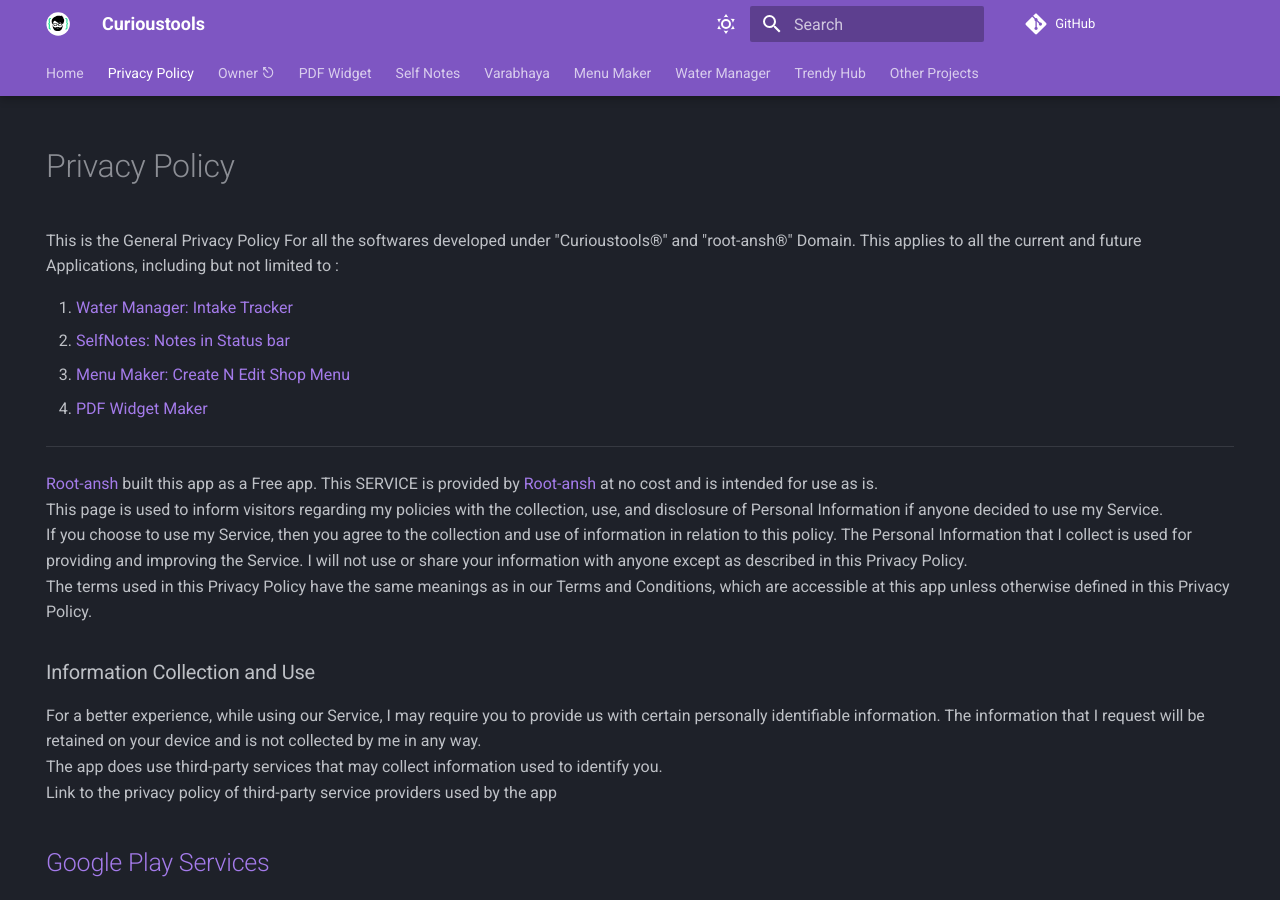
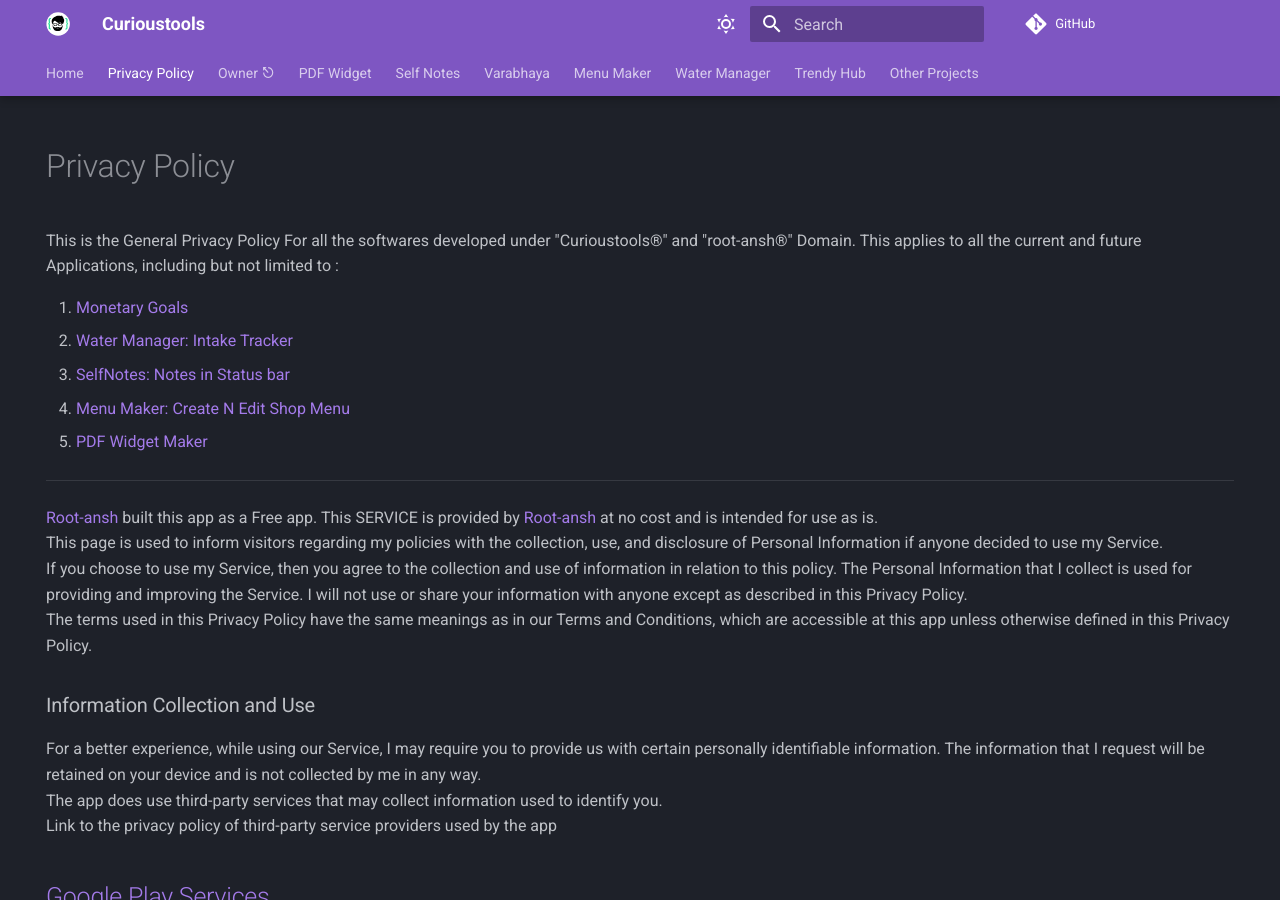
Before and after one commit to curioustools/curioustools.github.io, an MkDocs documentation site: the page built from docs/privacy.md, in a window 1280 px wide and 900 px high. Built offline with MkDocs 1.6.1 and Material for MkDocs 9.7.7, drawn with Linux system fonts in a browser that asks for light colours; comment, search, counter and statistics services are not loaded.

Commit message:
Update privacy.md

```diff
--- a/docs/privacy.md
+++ b/docs/privacy.md
@@ -6,10 +6,11 @@ hide:
 
 This is the General Privacy Policy For all the softwares developed under "Curioustools®" and "root-ansh®" Domain. This applies to all the current and future Applications, including but not limited to :
 
-1. [Water Manager: Intake Tracker](https://play.google.com/store/apps/details?id=in.curioustools.water_reminder)
-2. [SelfNotes: Notes in Status bar](https://play.google.com/store/apps/details?id=in.curioustools.selfnotes&hl=en_IN)
-3. [Menu Maker: Create N Edit Shop Menu](https://play.google.com/store/apps/details?id=in.curioustools.menu_maker)
-4. [PDF Widget Maker](https://play.google.com/store/apps/details?id=work.curioustools.pdfwidget)
+1. [Monetary Goals](https://play.google.com/store/apps/details?id=in.curioustools.goals_map)
+2. [Water Manager: Intake Tracker](https://play.google.com/store/apps/details?id=in.curioustools.water_reminder)
+3. [SelfNotes: Notes in Status bar](https://play.google.com/store/apps/details?id=in.curioustools.selfnotes&hl=en_IN)
+4. [Menu Maker: Create N Edit Shop Menu](https://play.google.com/store/apps/details?id=in.curioustools.menu_maker)
+5. [PDF Widget Maker](https://play.google.com/store/apps/details?id=work.curioustools.pdfwidget)
 
 ---
 
```
